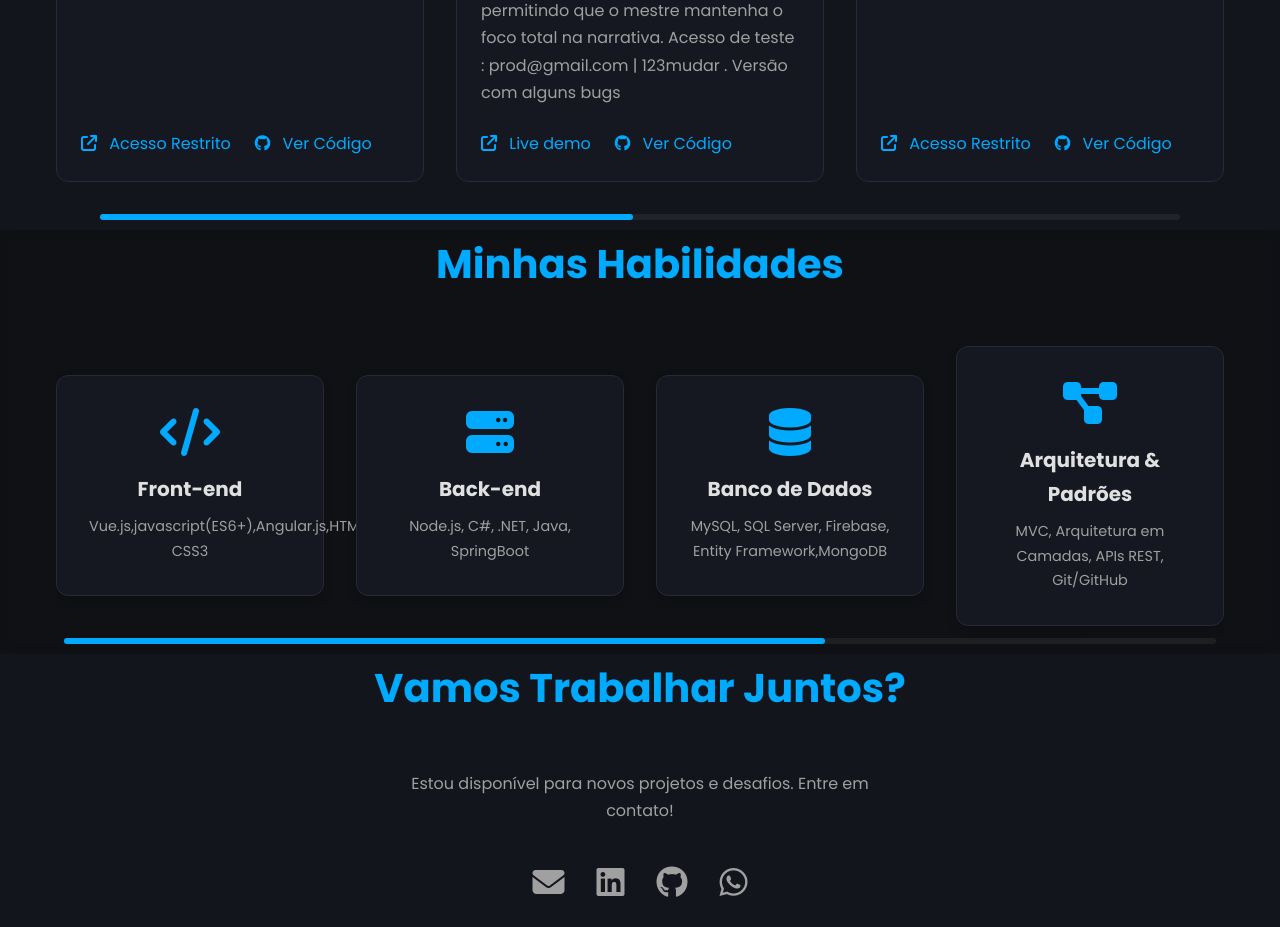
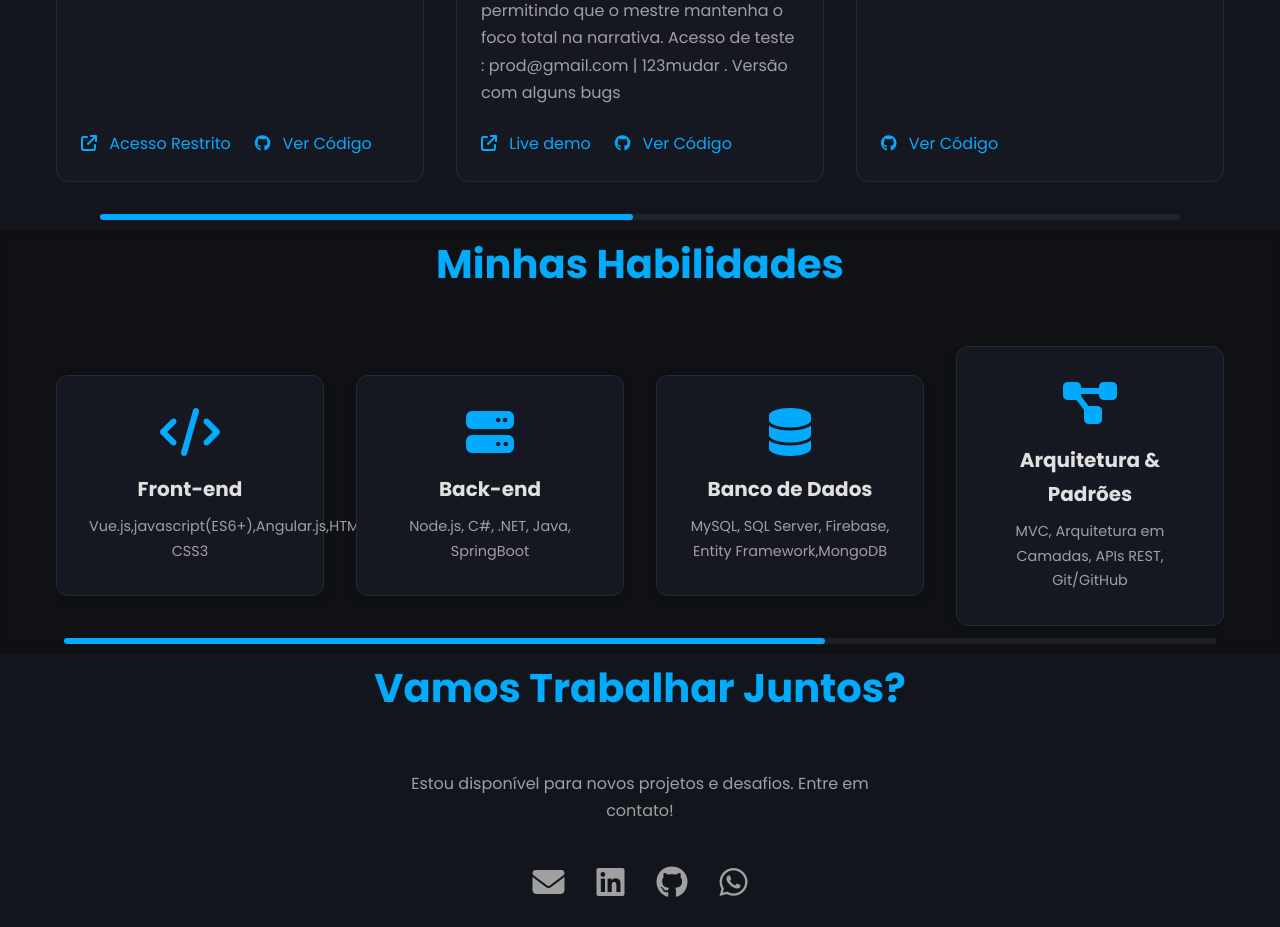
Before and after one commit to gabsjf/Portfolio, a plain HTML site: page index.html in a window 1280 px wide. Shown: the part 1360-2287 px from the top of the page. Drawn offline with nearby package versions, Linux system fonts and the light colour scheme; animation ran at ten frames a second.

Commit message:
Update index.html

```diff
--- a/index.html
+++ b/index.html
@@ -100,7 +100,6 @@
                   <h3>App Home - Gestor de Tarefas</h3>
                   <p>Aplicação PWA com Firebase para gerenciar tarefas, com perfis de usuário, log de atividades e versão React Native em desenvolvimento.</p>
                   <div class="project-links">
-                    <a href="#" target="_blank" class="project-link"><i class="fa-solid fa-arrow-up-right-from-square"></i> Acesso Restrito</a>
                     <a href="https://github.com/gabsjf/app-home" target="_blank" class="project-link"><i class="fa-brands fa-github"></i> Ver Código</a>
                   </div>
                 </div>
```
